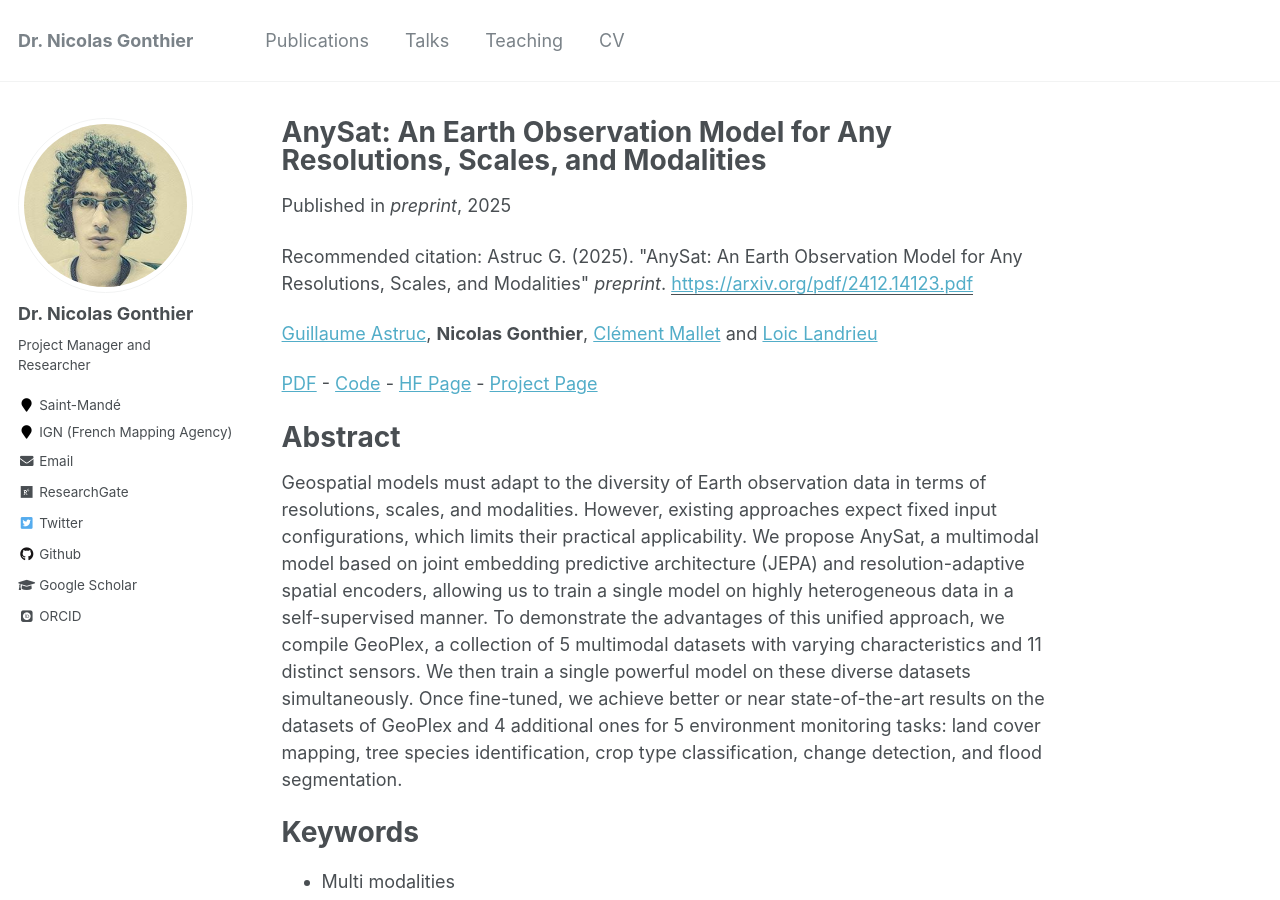
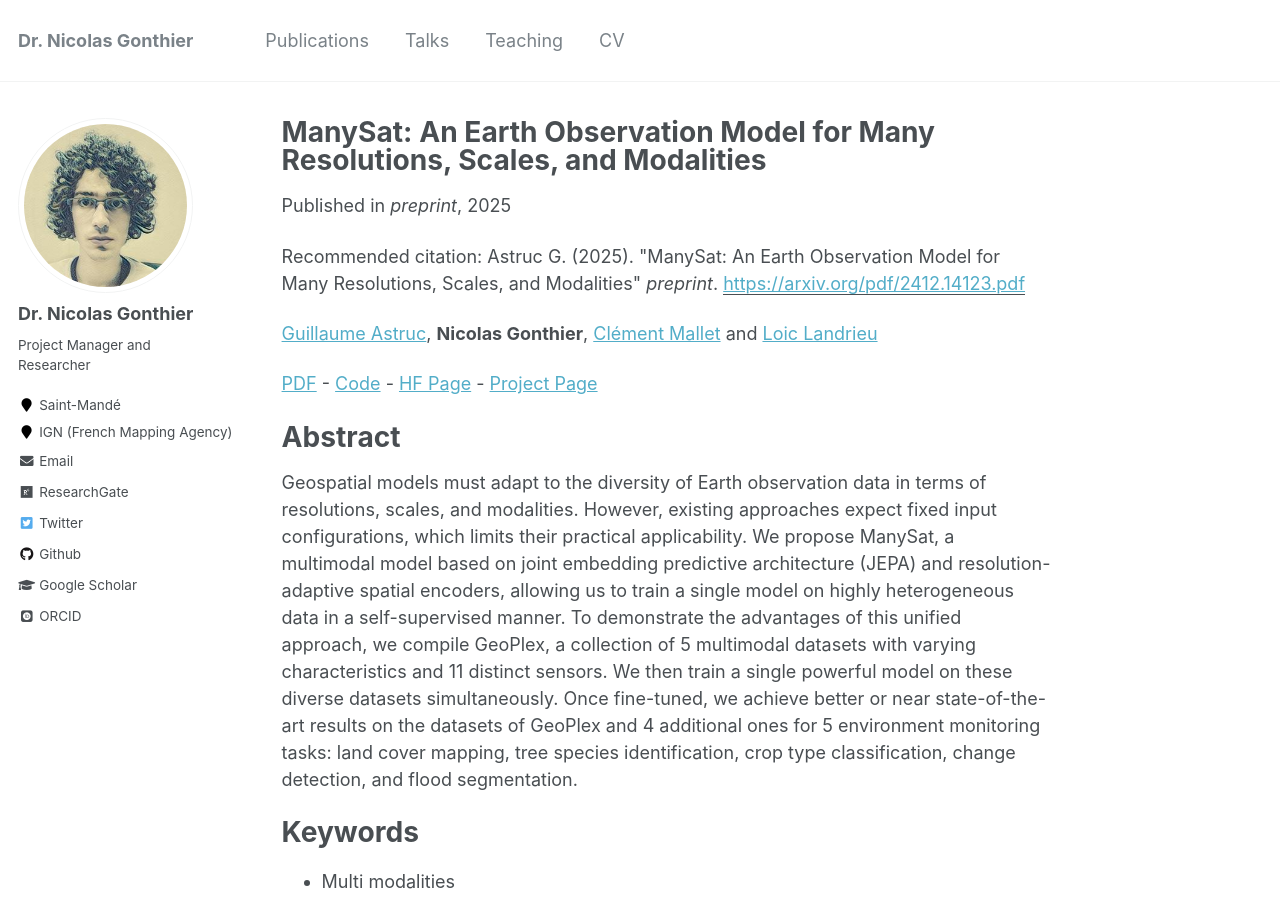
Before and after one commit to ngonthier/ngonthier.github.io, a Jekyll site: the page built from _publications/2025-01_AnySat.md, in a window 1280 px wide and 900 px high. Built offline with Jekyll 4.4.1, drawn with Linux system fonts in a browser that asks for light colours; some web fonts are replaced.

Commit message:
Update 2025-01_AnySat.md

```diff
--- a/_publications/2025-01_AnySat.md
+++ b/_publications/2025-01_AnySat.md
@@ -1,13 +1,13 @@
 ---
-title: "AnySat: An Earth Observation Model for Any Resolutions, Scales, and Modalities"
+title: "ManySat: An Earth Observation Model for Many Resolutions, Scales, and Modalities"
 collection: publications
 permalink: /publication/2025-01_AnySat
-excerpt: 'This paper is about AnySat: a JEPA-based multimodal Earth Observation model that train simultaneously on diverse datasets with different scales, resolutions (spatial, spectral, temporal), and modality combinations.'
+excerpt: 'This paper is about ManySat: a JEPA-based multimodal Earth Observation model that train simultaneously on diverse datasets with different scales, resolutions (spatial, spectral, temporal), and modality combinations.'
 date: 2025-01-02
 venue: 'preprint'
 github: https://github.com/gastruc/AnySat
 paperurl: https://arxiv.org/pdf/2412.14123.pdf
-citation: 'Astruc G. (2025). &quot;AnySat: An Earth Observation Model for Any Resolutions, Scales, and Modalities&quot; <i>preprint</i>.'
+citation: 'Astruc G. (2025). &quot;ManySat: An Earth Observation Model for Many Resolutions, Scales, and Modalities&quot; <i>preprint</i>.'
 teaser: AnySat_archi.png
 ---
 
@@ -18,7 +18,7 @@ teaser: AnySat_archi.png
 Abstract
 ======
 
-Geospatial models must adapt to the diversity of Earth observation data in terms of resolutions, scales, and modalities. However, existing approaches expect fixed input configurations, which limits their practical applicability. We propose AnySat, a multimodal model based on joint embedding predictive architecture (JEPA) and resolution-adaptive spatial encoders, allowing us to train a single model on highly heterogeneous data in a self-supervised manner. To demonstrate the advantages of this unified approach, we compile GeoPlex, a collection of 5 multimodal datasets with varying characteristics and 11 distinct sensors. We then train a single powerful model on these diverse datasets simultaneously. Once fine-tuned, we achieve better or near state-of-the-art results on the datasets of GeoPlex and 4 additional ones for 5 environment monitoring tasks: land cover mapping, tree species identification, crop type classification, change detection, and flood segmentation.
+Geospatial models must adapt to the diversity of Earth observation data in terms of resolutions, scales, and modalities. However, existing approaches expect fixed input configurations, which limits their practical applicability. We propose ManySat, a multimodal model based on joint embedding predictive architecture (JEPA) and resolution-adaptive spatial encoders, allowing us to train a single model on highly heterogeneous data in a self-supervised manner. To demonstrate the advantages of this unified approach, we compile GeoPlex, a collection of 5 multimodal datasets with varying characteristics and 11 distinct sensors. We then train a single powerful model on these diverse datasets simultaneously. Once fine-tuned, we achieve better or near state-of-the-art results on the datasets of GeoPlex and 4 additional ones for 5 environment monitoring tasks: land cover mapping, tree species identification, crop type classification, change detection, and flood segmentation.
 
 Keywords
 ======
```
